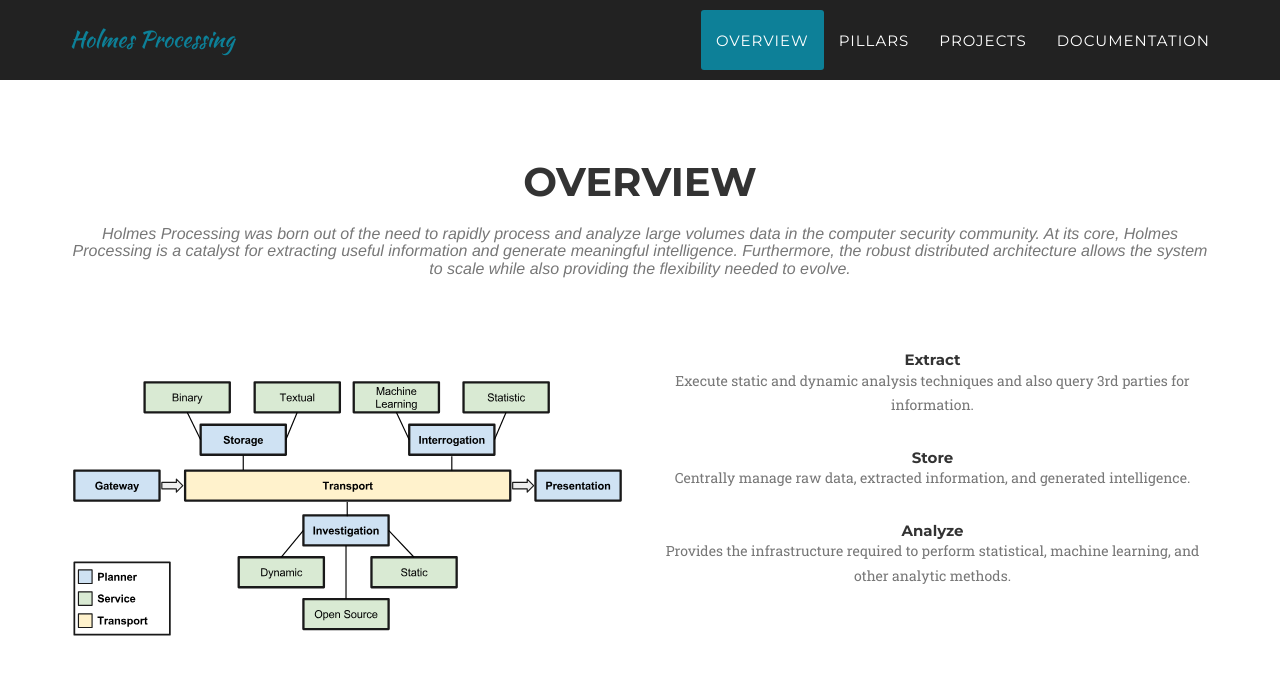
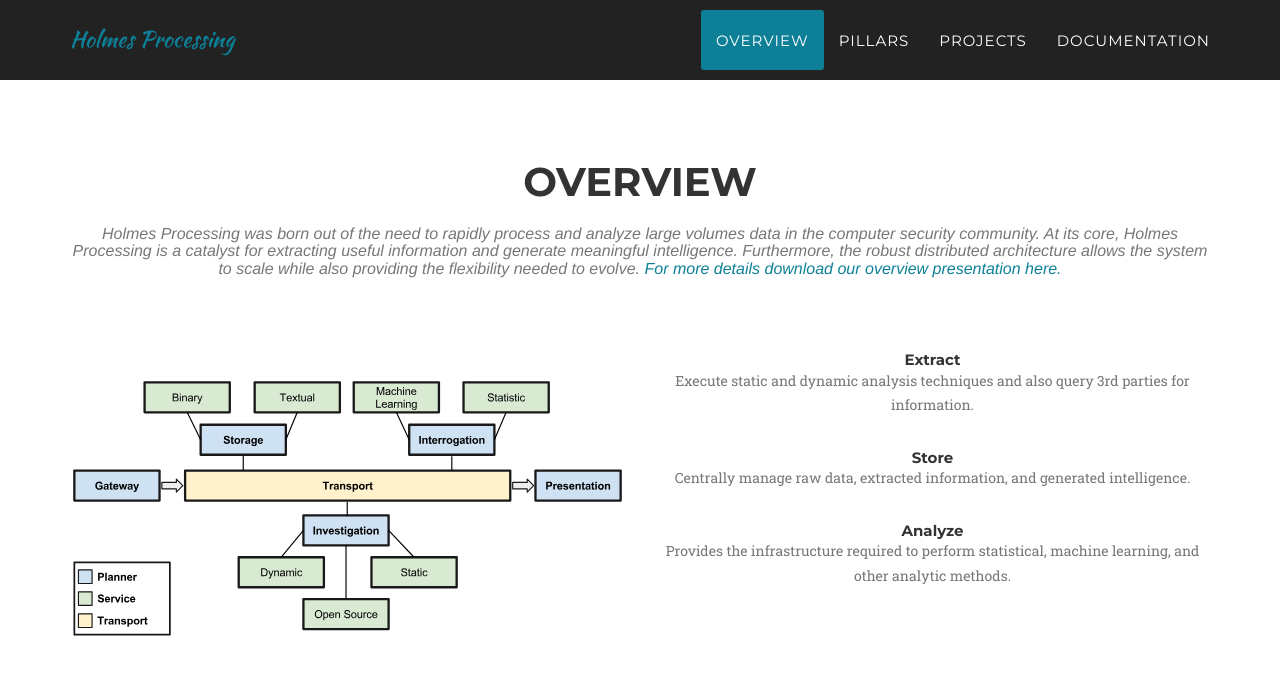
Before and after one commit to HolmesProcessing/holmesprocessing.github.io, a Jekyll site: the page built from index.html, in a window 1280 px wide and 900 px high, scrolled down 648 px. Shown: the top 675 px of the window. Built offline with Jekyll 4.4.1, drawn with Linux system fonts in a browser that asks for light colours; some web fonts are replaced.

Commit message:
added new slides

```diff
--- a/_includes/overview.html
+++ b/_includes/overview.html
@@ -4,7 +4,7 @@
             <div class="row">
                 <div class="col-lg-12 text-center">
                     <h2 class="section-heading">Overview</h2>
-                    <h3 class="section-subheading text-muted">Holmes Processing was born out of the need to rapidly process and analyze large volumes data in the computer security community. At its core, Holmes Processing is a catalyst for extracting useful information and generate meaningful intelligence. Furthermore, the robust distributed architecture allows the system to scale while also providing the flexibility needed to evolve.</h3>
+                    <h3 class="section-subheading text-muted">Holmes Processing was born out of the need to rapidly process and analyze large volumes data in the computer security community. At its core, Holmes Processing is a catalyst for extracting useful information and generate meaningful intelligence. Furthermore, the robust distributed architecture allows the system to scale while also providing the flexibility needed to evolve. <a href="/downloads/Holmes_Processing_Overview_2017.pdf">For more details download our overview presentation here.</a></h3>
                 </div>
             </div>
             <div class="row text-center">
@@ -22,5 +22,10 @@
                     <p class="text-muted">Provides the infrastructure required to perform statistical, machine learning, and other analytic methods.</p>
                 </div>
             </div>
+            <div class="row">
+                <div class="col-lg-12 text-center">
+
+                </div>
+            </div>
         </div>
     </section>
```
Also changed, not shown: 3 other files.
